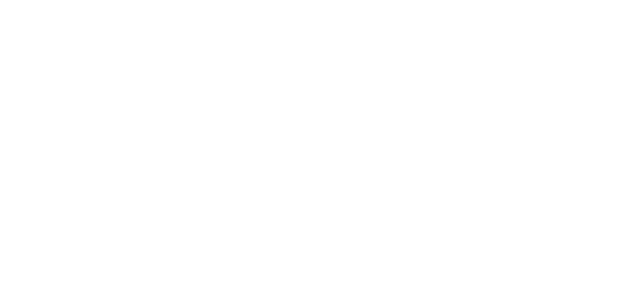
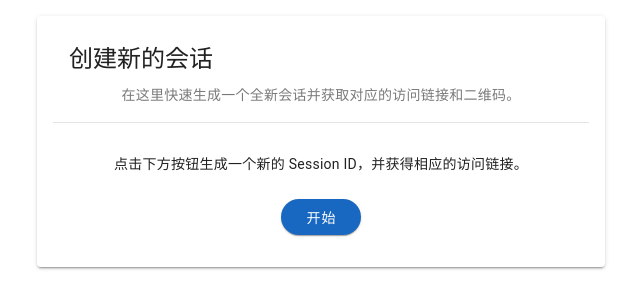
Before and after one commit to soaringjerry/AnyQA, a Vue app in the folder frontend-vue/: page /#/setup in a window 1280 px wide. Before the commit this address had no page. Shown: the top 308 px of the page, without its empty margins (319-959 px from the left). Built offline with nearby package versions, Linux system fonts and the light colour scheme.

Commit message:
Add Setup Page

```diff
--- a/frontend-vue/package.json
+++ b/frontend-vue/package.json
@@ -12,6 +12,7 @@
     "animate.css": "^4.1.1",
     "js-yaml": "^4.1.0",
     "marked": "^15.0.3",
+    "qrcode": "^1.5.4",
     "sass": "^1.82.0",
     "vue": "^3.5.13",
     "vue-router": "^4.5.0",
--- a/frontend-vue/src/pages/DisplayPage.vue
+++ b/frontend-vue/src/pages/DisplayPage.vue
@@ -28,10 +28,17 @@
 </template>
 
 <script setup>
-import { ref, computed, onMounted, onUnmounted } from 'vue'
+import { ref, computed, onMounted, onUnmounted, watchEffect } from 'vue'
 import config from '../config/index.js'
 
 const questions = ref([])
+const sessionId = ref('')
+
+// 获取 URL 中的 sessionId
+watchEffect(() => {
+  const urlParams = new URLSearchParams(window.location.hash.split('?')[1])
+  sessionId.value = urlParams.get('sessionId')
+})
 
 const currentQuestion = computed(() => {
   return questions.value.find(q => q.status === 'showing')
@@ -46,7 +53,7 @@ let intervalId = null
 
 async function loadQuestions() {
   try {
-    const response = await fetch(`${config.api.endpoint}/questions/${config.session.id}`)
+    const response = await fetch(`${config.api.endpoint}/questions/${sessionId.value}`)
     if (!response.ok) {
       console.error('Failed to load questions:', response.status)
       return
--- a/frontend-vue/src/pages/IndexPage.vue
+++ b/frontend-vue/src/pages/IndexPage.vue
@@ -86,6 +86,7 @@
 <script setup>
 import { ref, onMounted, onBeforeUnmount } from 'vue'
 import jsyaml from 'js-yaml'
+import { useRoute } from 'vue-router'
 
 const question = ref('')
 const statusMessage = ref('')
@@ -96,13 +97,22 @@ const sakuras = ref([])
 let sakuraId = 0
 let sakuraInterval = null
 
-// 配置相关状态
+// 修改配置相关状态
 const config = ref(null)
 const configError = ref(null)
+const sessionId = ref(null)
 
-// 加载配置函数
+const route = useRoute()
+
+// 修改加载配置函数
 async function loadConfig() {
   try {
+    sessionId.value = route.query.sessionId
+
+    if (!sessionId.value) {
+      throw new Error('缺少 sessionId 参数')
+    }
+
     const response = await fetch('/src/config/config.yaml')
     if (!response.ok) {
       throw new Error(`加载失败: ${response.status}`)
@@ -112,9 +122,6 @@ async function loadConfig() {
 
     if (!conf?.api?.endpoint) {
       throw new Error('缺少 api.endpoint 配置')
-    }
-    if (!conf?.session?.id) {
-      throw new Error('缺少 session.id 配置')
     }
 
     config.value = conf
@@ -137,7 +144,7 @@ function showStatus(message, type) {
   }
 }
 
-// 提交问题
+// 修改提交问题函数中的 sessionId
 async function submitQuestion() {
   const content = question.value.trim()
   if (!content) return
@@ -155,7 +162,7 @@ async function submitQuestion() {
       method: 'POST',
       headers: { 'Content-Type': 'application/json' },
       body: JSON.stringify({
-        sessionId: config.value.session.id,
+        sessionId: sessionId.value, // 使用从 URL 获取的 sessionId
         content
       })
     })
--- a/frontend-vue/src/pages/PresenterPage.vue
+++ b/frontend-vue/src/pages/PresenterPage.vue
@@ -53,14 +53,17 @@
 
 <script setup>
 import { ref, onMounted, onUnmounted, computed } from 'vue'
-import config from '../config/index.js' // 假设此文件已加载YAML配置
+import config from '../config/index.js'
 import { marked } from 'marked'
+import { useRoute } from 'vue-router'
 
 const questions = ref([])
 const showModal = ref(false)
 const currentQuestionId = ref(null)
 const currentQuestionContent = ref('')
 const currentQuestionAiSuggestion = ref('')
+const route = useRoute()
+const sessionId = computed(() => route.query.sessionId)
 
 let intervalId = null
 
@@ -81,7 +84,10 @@ const currentAISuggestionMarkdown = computed(() => marked.parse(currentQuestionA
 
 async function loadQuestions() {
   try {
-    const response = await fetch(`${config.api.endpoint}/questions/${config.session.id}`)
+    if (!sessionId.value) {
+      throw new Error('缺少 sessionId 参数')
+    }
+    const response = await fetch(`${config.api.endpoint}/questions/${sessionId.value}`)
     if (!response.ok) throw new Error('加载问题列表失败')
     const data = await response.json()
     questions.value = data
--- /dev/null
+++ b/frontend-vue/src/pages/SessionSetup.vue
@@ -0,0 +1,106 @@
+<template>
+  <v-container class="pa-4" max-width="600px">
+    <v-card elevation="2" class="pa-4">
+      <v-card-title class="text-h5 pb-2 justify-center">
+        创建新的会话
+      </v-card-title>
+      <v-card-subtitle class="text-center pb-4">
+        在这里快速生成一个全新会话并获取对应的访问链接和二维码。
+      </v-card-subtitle>
+
+      <v-divider class="mb-4"></v-divider>
+
+      <v-card-text class="text-center">
+        <div v-if="!sessionId">
+          <p class="mb-6">点击下方按钮生成一个新的 Session ID，并获得相应的访问链接。</p>
+          <div class="d-flex justify-center">
+            <v-btn
+              color="primary"
+              @click="createSession"
+              elevation="1"
+              rounded
+              class="px-6"
+            >
+              开始
+            </v-btn>
+          </div>
+        </div>
+        <div v-else>
+          <v-alert
+            type="success"
+            class="mb-4"
+            border="start"
+            colored-border
+            :icon="false"
+          >
+            会话已成功生成！
+          </v-alert>
+          <p class="text-body-1 mb-2">已生成的 Session ID: <strong>{{ sessionId }}</strong></p>
+          <p class="mb-4">请使用以下链接访问：</p>
+
+          <ul class="text-start mb-4">
+            <li class="mb-2">提问页面：<a :href="indexUrl" target="_blank">{{ indexUrl }}</a></li>
+            <li class="mb-2">管理后台：<a :href="presenterUrl" target="_blank">{{ presenterUrl }}</a></li>
+            <li class="mb-2">展示大屏：<a :href="displayUrl" target="_blank">{{ displayUrl }}</a></li>
+          </ul>
+
+          <v-divider class="my-4"></v-divider>
+
+          <p class="mb-2">扫描下方二维码直接打开提问页面 (Index)：</p>
+          <div class="d-flex justify-center">
+            <canvas ref="qrCanvas" width="200" height="200"></canvas>
+          </div>
+        </div>
+      </v-card-text>
+
+      <v-card-actions v-if="sessionId" class="justify-center mt-4">
+        <v-btn color="secondary" @click="createSession" rounded prepend-icon="mdi-refresh">
+          重新生成
+        </v-btn>
+      </v-card-actions>
+    </v-card>
+  </v-container>
+</template>
+
+<script setup>
+import { ref, watchEffect, computed, nextTick } from 'vue'
+import QRCode from 'qrcode'
+
+// 假设域名为 yourdomain.com
+const baseDomain = window.location.origin
+
+const sessionId = ref('')
+const qrCanvas = ref(null)
+
+// 简易生成一个随机字符串作为sessionId
+const createSession = () => {
+  sessionId.value = Math.random().toString(36).substring(2, 8)
+}
+
+const indexUrl = computed(() => `${baseDomain}/#/?sessionId=${sessionId.value}`)
+const presenterUrl = computed(() => `${baseDomain}/#/presenter?sessionId=${sessionId.value}`)
+const displayUrl = computed(() => `${baseDomain}/#/display?sessionId=${sessionId.value}`)
+
+watchEffect(async () => {
+  if (sessionId.value) {
+    await nextTick()
+    if (qrCanvas.value) {
+      try {
+        await QRCode.toCanvas(qrCanvas.value, indexUrl.value, {
+          width: 200,
+          color: {
+            dark: '#000',
+            light: '#fff'
+          }
+        })
+      } catch (err) {
+        console.error('二维码生成出错:', err)
+      }
+    }
+  }
+})
+</script>
+
+<style scoped>
+/* 根据需要定制样式 */
+</style>
--- a/frontend-vue/src/router/index.js
+++ b/frontend-vue/src/router/index.js
@@ -2,12 +2,14 @@ import { createRouter, createWebHashHistory } from 'vue-router'
 import IndexPage from '../pages/IndexPage.vue'
 import PresenterPage from '../pages/PresenterPage.vue'
 import DisplayPage from '../pages/DisplayPage.vue'
+import SessionSetup from '../pages/SessionSetup.vue'
 import 'animate.css'
 
 const routes = [
   { path: '/', component: IndexPage },
   { path: '/presenter', component: PresenterPage },
-  { path: '/display', component: DisplayPage }
+  { path: '/display', component: DisplayPage },
+  { path: '/setup', component: SessionSetup }
 ]
 
 const router = createRouter({
```
Also changed, not shown: 1 other file (tests, documents, lock files or other folders).
